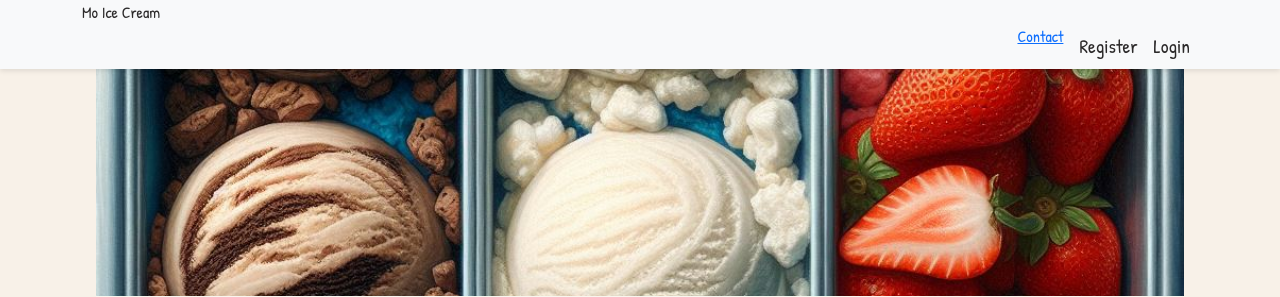
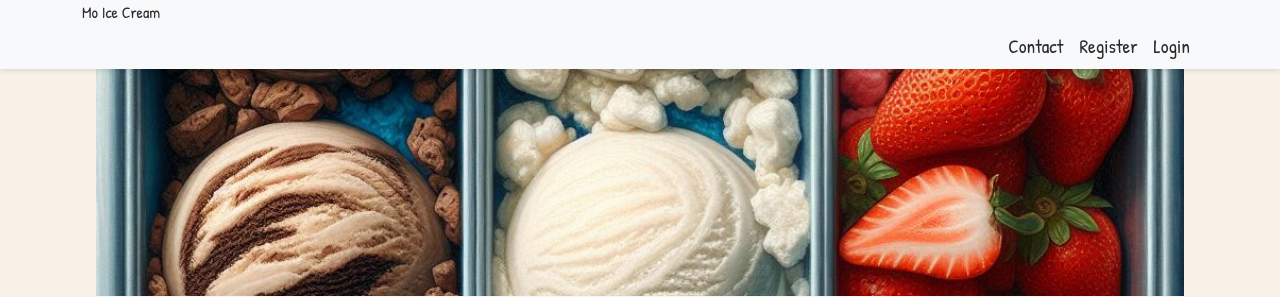
Before and after one commit to primarypigments/Mo_Ice_Cream, a Django app: page / in a window 1280 px wide. Shown: the top 297 px of the page. Run offline with Django 5.2, Linux system fonts and the light colour scheme; some libraries are stand-ins or nearby versions.

Commit message:
Add nav-link class

```diff
--- a/templates/base.html
+++ b/templates/base.html
@@ -42,7 +42,7 @@
                 <ul class="navbar-nav ms-auto">
 
                     <li class="nav-item">
-                        <a href="{% url 'contact' %}">Contact
+                        <a class="nav-link"a href="{% url 'contact' %}">Contact
                         </a>
                     </li>
                     {% if user.is_authenticated %}
```
